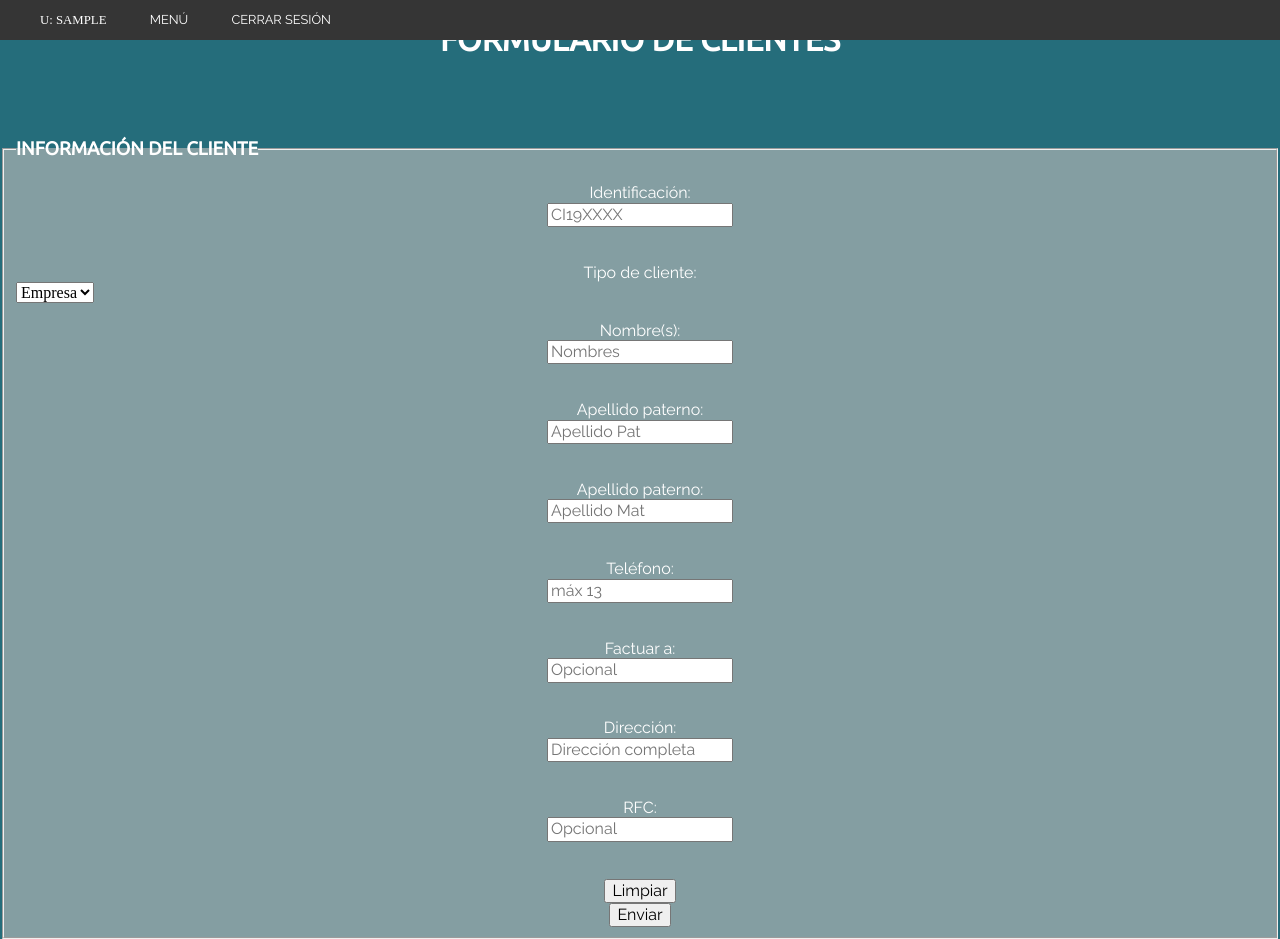
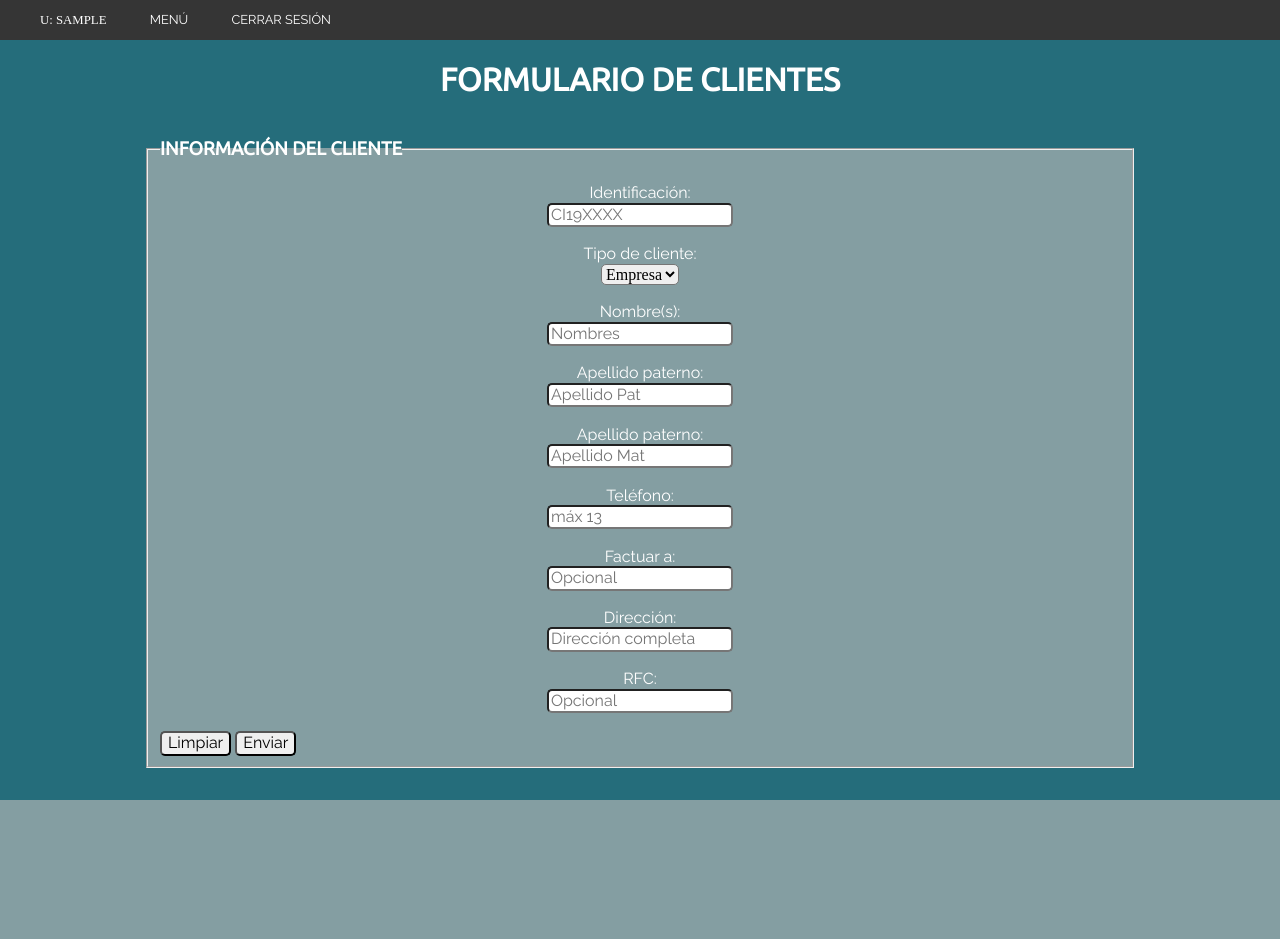
Before and after one commit to TecAbel/SASI, a PHP site: page /nav/frmClientes.php in a window 1280 px wide. After the commit the page ends 800 px from the top, so only its background shows below. Run offline with PHP 8.4, Linux system fonts and the light colour scheme; the visitor is signed in with stand-in values (Sample User, id 1); some libraries are stand-ins or nearby versions.

Commit message:
MEnú y css general

```diff
--- a/css/general.css
+++ b/css/general.css
@@ -11,7 +11,9 @@ label, input,p,a{
     font-family: 'Raleway', sans-serif;
 }
 fieldset{
+    margin: auto;
     background: #849ea2 ;
+    width: 75%;
 }
 
 body{
@@ -19,9 +21,13 @@ body{
     color: white;
 }
 
-fieldset label, fieldset input, fieldset button{
+fieldset label, fieldset input, fieldset button, fieldset select{
+    border-radius: 5px;
     display: block;
     display: flex;
     justify-content: center;
     margin: auto;
 }
+fieldset input.limpiar, fieldset input.enviar{
+    display: inline;
+}
--- a/nav/frmClientes.php
+++ b/nav/frmClientes.php
@@ -35,43 +35,43 @@
             </ul>
         </nav>
     </header>
-    <h1>Formulario de clientes</h1>
     <section class="registros">
         <form method="POST">
+        <h1>Formulario de clientes</h1>
             <fieldset>
                 <legend><h3>Información del cliente</h3></legend>
                 <label for="gc_cli">Identificación: </label>
                 <input type="text" id="gc_cli" placeholder="CI19XXXX" required>
-                <br> <br>
+                <br>
                 <label for="cl_tipo_cliente">Tipo de cliente:</label>
                 <select name="" id="cl_tipo_cliente" required>
                     <option value="1">Empresa</option>
                     <option value="0">Físico</option>
                 </select>
-                <br> <br>
+                <br>
                 <label for="nombres">Nombre(s): </label>
                 <input type="text" id="nombres" placeholder="Nombres" required>
-                <br> <br>
+                <br>
                 <label for="apPat">Apellido paterno: </label>
                 <input type="text" id="apPat" placeholder="Apellido Pat" required>
-                <br> <br>
+                <br>
                 <label for="apMat">Apellido paterno: </label>
                 <input type="text" id="apMat" placeholder="Apellido Mat" required>
-                <br> <br>
+                <br>
                 <label for="tel">Teléfono: </label>
                 <input type="text" id="tel" placeholder="máx 13" required>
-                <br> <br>
+                <br>
                 <label for="fat">Factuar a: </label>
                 <input type="text" id="fact" placeholder="Opcional">
-                <br> <br>
+                <br>
                 <label for="direccion">Dirección: </label>
                 <input type="text" id="direccion" placeholder="Dirección completa" required>
-                <br> <br>
+                <br>
                 <label for="rfc">RFC: </label>
                 <input type="text" id="rfc" placeholder="Opcional">
-                <br> <br>
-                <input type="reset" value="Limpiar">
-                <input type="submit" value="Enviar">
+                <br>
+                <input class="limpiar" type="reset" value="Limpiar">
+                <input class="enviar" type="submit" value="Enviar">
             </fieldset>
         </form>
     </section>
```
